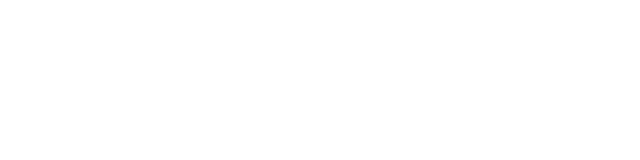
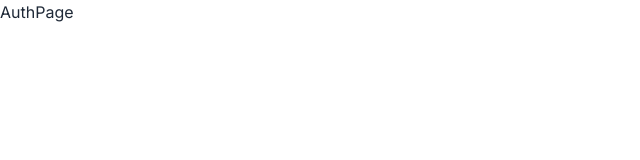
Before and after one commit to muktinathrajbanshi/my_photos, a React (Vite) app in the folder frontend/: page /login in a window 1280 px wide. Before the commit this address had no page. Shown: the top 160 px of the page, without its empty margins (0-640 px from the left). Built offline with nearby package versions, Linux system fonts and the light colour scheme; a web font is replaced by a local one.

Commit message:
Nahi mamudi

```diff
--- a/frontend/src/App.jsx
+++ b/frontend/src/App.jsx
@@ -1,12 +1,13 @@
 import { Toaster } from "react-hot-toast";
 import { Route, Routes } from "react-router-dom";
+import AuthPage from "./pages/AuthPage";
 
 const App = () => {
   return (
     <>
       <Toaster position="bottom-right" />
       <Routes>
-        <Route />
+        <Route path="/login" element={<AuthPage />} />
       </Routes>
     </>
   );
```
